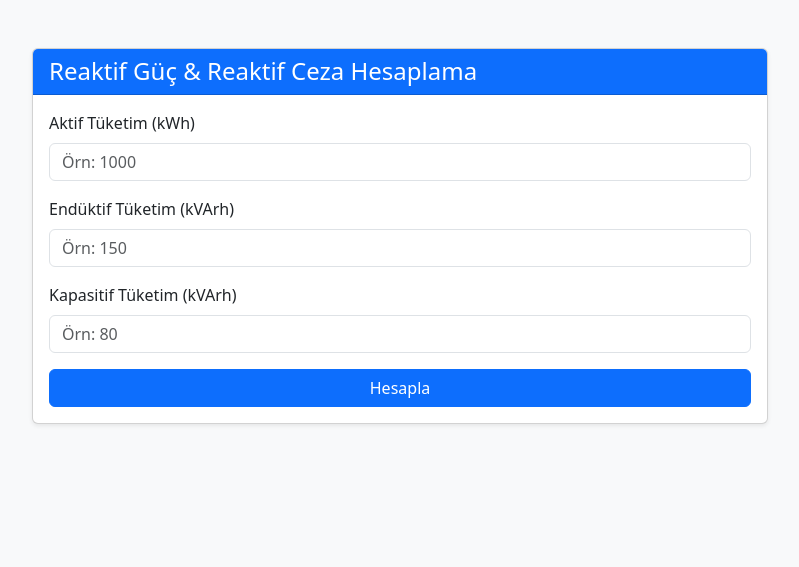
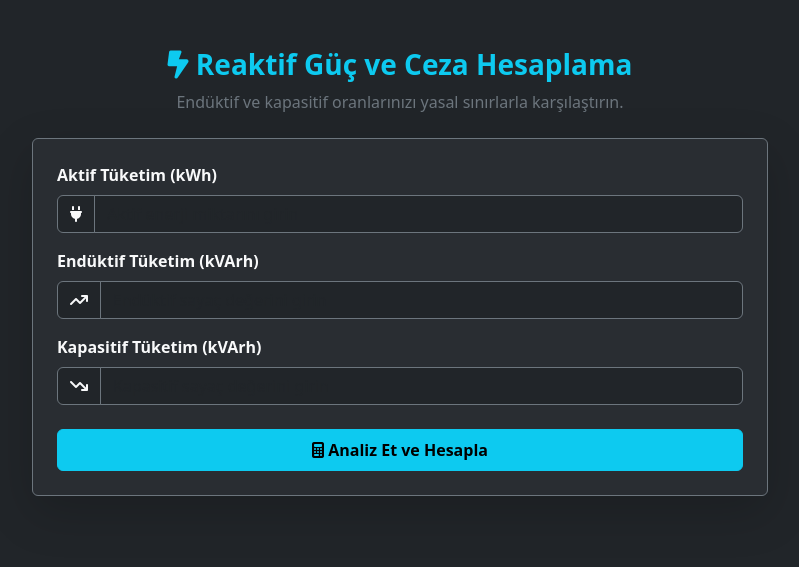
Before and after one commit to solardeveloper06/Reaktif, a Flask app: page / in a window 1280 px wide. Shown: the top 567 px of the page, without its empty margins (240-1039 px from the left). Run offline with Flask 3, Linux system fonts and the light colour scheme.

Commit message:
Revamp index.html for improved UI and UX
Updated the HTML structure and styling for the Reaktif Güç and Ceza Hesaplama page, including new icons and improved layout.

```diff
--- a/Reaktif/templates/index.html
+++ b/Reaktif/templates/index.html
@@ -3,79 +3,103 @@
 <head>
     <meta charset="UTF-8">
     <meta name="viewport" content="width=device-width, initial-scale=1.0">
-    <title>Reaktif Güç ve Cezai Durum Hesaplama</title>
+    <title>Reaktif Güç & Ceza Hesaplama Otomasyonu</title>
     <link href="https://cdn.jsdelivr.net/npm/bootstrap@5.3.0/dist/css/bootstrap.min.css" rel="stylesheet">
+    <link rel="stylesheet" href="https://cdnjs.cloudflare.com/ajax/libs/font-awesome/6.4.0/css/all.min.css">
 </head>
-<body class="bg-light">
+<body class="bg-dark text-light">
     <div class="container py-5">
         <div class="row justify-content-center">
-            <div class="col-md-8">
-                <div class="card shadow-sm mb-4">
-                    <div class="card-header bg-primary text-white">
-                        <h4 class="mb-0">Reaktif Güç & Reaktif Ceza Hesaplama</h4>
+            <div class="col-lg-8">
+                <div class="text-center mb-4">
+                    <h1 class="h3 fw-bold text-info"><i class="fa-solid fa-bolt-lightning"></i> Reaktif Güç ve Ceza Hesaplama</h1>
+                    <p class="text-secondary">Endüktif ve kapasitif oranlarınızı yasal sınırlarla karşılaştırın.</p>
                 </div>
-                    <div class="card-body">
+
+                <div class="card bg-secondary bg-opacity-10 border-secondary shadow-lg mb-4">
+                    <div class="card-body p-4">
                         <form method="POST">
                             <div class="mb-3">
-                                <label class="form-label font-weight-bold">Aktif Tüketim (kWh)</label>
-                                <input type="number" step="0.01" name="active_kwh" class="form-control" required placeholder="Örn: 1000">
+                                <label class="form-label text-light fw-semibold">Aktif Tüketim (kWh)</label>
+                                <div class="input-group">
+                                    <span class="input-group-text bg-dark text-light border-secondary"><i class="fa-solid fa-plug"></i></span>
+                                    <input type="number" step="0.01" name="active_kwh" class="form-control bg-dark text-light border-secondary" required placeholder="Aktif enerji miktarını girin">
+                                </div>
                             </div>
                             <div class="mb-3">
-                                <label class="form-label">Endüktif Tüketim (kVArh)</label>
-                                <input type="number" step="0.01" name="inductive_kvarh" class="form-control" required placeholder="Örn: 150">
+                                <label class="form-label text-light fw-semibold">Endüktif Tüketim (kVArh)</label>
+                                <div class="input-group">
+                                    <span class="input-group-text bg-dark text-light border-secondary"><i class="fa-solid fa-arrow-trend-up"></i></span>
+                                    <input type="number" step="0.01" name="inductive_kvarh" class="form-control bg-dark text-light border-secondary" required placeholder="Endüktif sayaç değerini girin">
                                 </div>
-                            <div class="mb-3">
-                                <label class="form-label">Kapasitif Tüketim (kVArh)</label>
-                                <input type="number" step="0.01" name="capacitive_kvarh" class="form-control" required placeholder="Örn: 80">
                             </div>
-                            <button type="submit" class="btn btn-primary w-100">Hesapla</button>
+                            <div class="mb-4">
+                                <label class="form-label text-light fw-semibold">Kapasitif Tüketim (kVArh)</label>
+                                <div class="input-group">
+                                    <span class="input-group-text bg-dark text-light border-secondary"><i class="fa-solid fa-arrow-trend-down"></i></span>
+                                    <input type="number" step="0.01" name="capacitive_kvarh" class="form-control bg-dark text-light border-secondary" required placeholder="Kapasitif sayaç değerini girin">
+                                </div>
+                            </div>
+                            <button type="submit" class="btn btn-info w-100 fw-bold py-2"><i class="fa-solid fa-calculator"></i> Analiz Et ve Hesapla</button>
                         </form>
                     </div>
                 </div>
 
                 {% if result %}
                     {% if result.error %}
-                        <div class="alert alert-danger">{{ result.error }}</div>
+                        <div class="alert alert-danger shadow">{{ result.error }}</div>
                     {% else %}
-                        <div class="card shadow-sm">
-                            <div class="card-header bg-dark text-white">
-                                <h5 class="mb-0">Hesaplama Sonuçları</h5>
+                        <div class="card bg-secondary bg-opacity-10 border-secondary shadow-lg">
+                            <div class="card-header bg-dark border-secondary">
+                                <h5 class="mb-0 text-info"><i class="fa-solid fa-chart-pie"></i> Analiz Sonuçları</h5>
                             </div>
                             <div class="card-body">
-                                <table class="table table-bordered">
+                                <div class="table-responsive">
+                                    <table class="table table-dark table-striped align-middle">
+                                        <thead>
+                                            <tr>
+                                                <th>Parametre</th>
+                                                <th>Oran</th>
+                                                <th>Yasal Sınır</th>
+                                                <th>Durum</th>
+                                            </tr>
+                                        </thead>
                                         <tbody>
                                             <tr>
-                                            <th>Endüktif Oran (%20 Sınırı)</th>
+                                                <td><strong>Endüktif Oran</strong></td>
                                                 <td>%{{ result.ind_ratio }}</td>
+                                                <td>%20.00</td>
                                                 <td>
                                                     {% if result.ind_penalty %}
-                                                    <span class="badge bg-danger">Cezada</span>
+                                                        <span class="badge bg-danger">SINIR AŞILDI (CEZA)</span>
                                                     {% else %}
-                                                    <span class="badge bg-success">Normal</span>
+                                                        <span class="badge bg-success">NORMAL</span>
                                                     {% endif %}
                                                 </td>
                                             </tr>
                                             <tr>
-                                            <th>Kapasitif Oran (%15 Sınırı)</th>
+                                                <td><strong>Kapasitif Oran</strong></td>
                                                 <td>%{{ result.cap_ratio }}</td>
+                                                <td>%15.00</td>
                                                 <td>
                                                     {% if result.cap_penalty %}
-                                                    <span class="badge bg-danger">Cezada</span>
+                                                        <span class="badge bg-danger">SINIR AŞILDI (CEZA)</span>
                                                     {% else %}
-                                                    <span class="badge bg-success">Normal</span>
+                                                        <span class="badge bg-success">NORMAL</span>
                                                     {% endif %}
                                                 </td>
                                             </tr>
                                         </tbody>
                                     </table>
+                                </div>
 
                                 {% if result.has_penalty %}
-                                    <div class="alert alert-warning mb-0">
-                                        <strong>Dikkat:</strong> Reaktif sınır değerleri aşıldı! Faturanıza ceza yansıyabilir.
+                                    <div class="alert alert-warning mt-3 mb-0 shadow-sm">
+                                        <i class="fa-solid fa-triangle-exclamation"></i> <strong>Uyarı:</strong> Reaktif sınır değerleri aşılmıştır! Cezai duruma düşmemek için kompanzasyon sisteminizi kontrol edin.
                                     </div>
                                 {% else %}
-                                    <div class="alert alert-success mb-0">
-                                        <strong>Tebrikler:</strong> Reaktif oranlarınız yasal sınırlar içerisinde.
+                                    <div class="alert alert-success mt-3 mb-0 shadow-sm">
+                                        <i class="fa-solid fa-circle-check"></i> <strong>Harika:</strong> Tüm tüketim oranlarınız yasal sınırların güvenli bölgesinde yer alıyor.
                                     </div>
                                 {% endif %}
                             </div>
```
Lines whose indentation alone changed are shown as unchanged.
